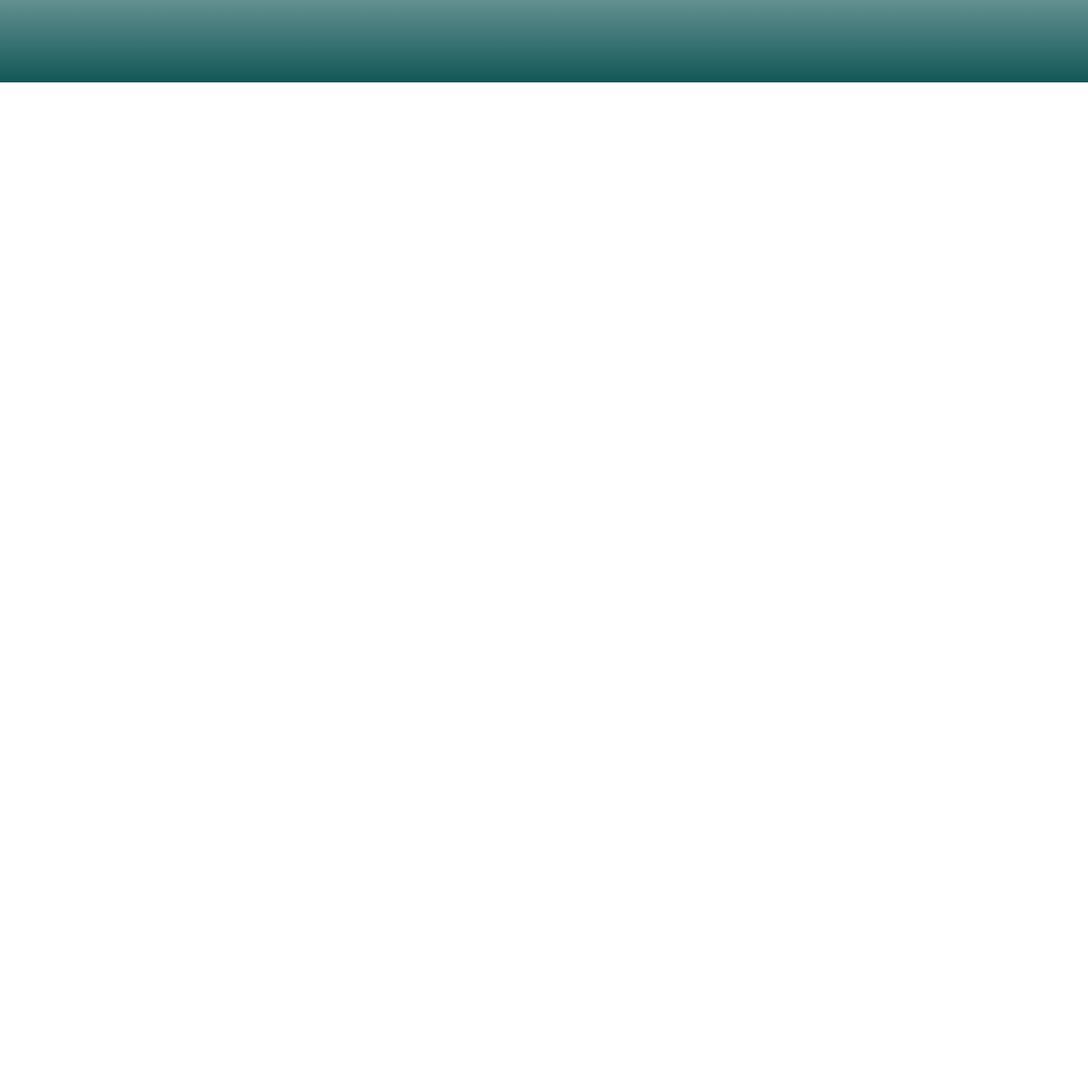
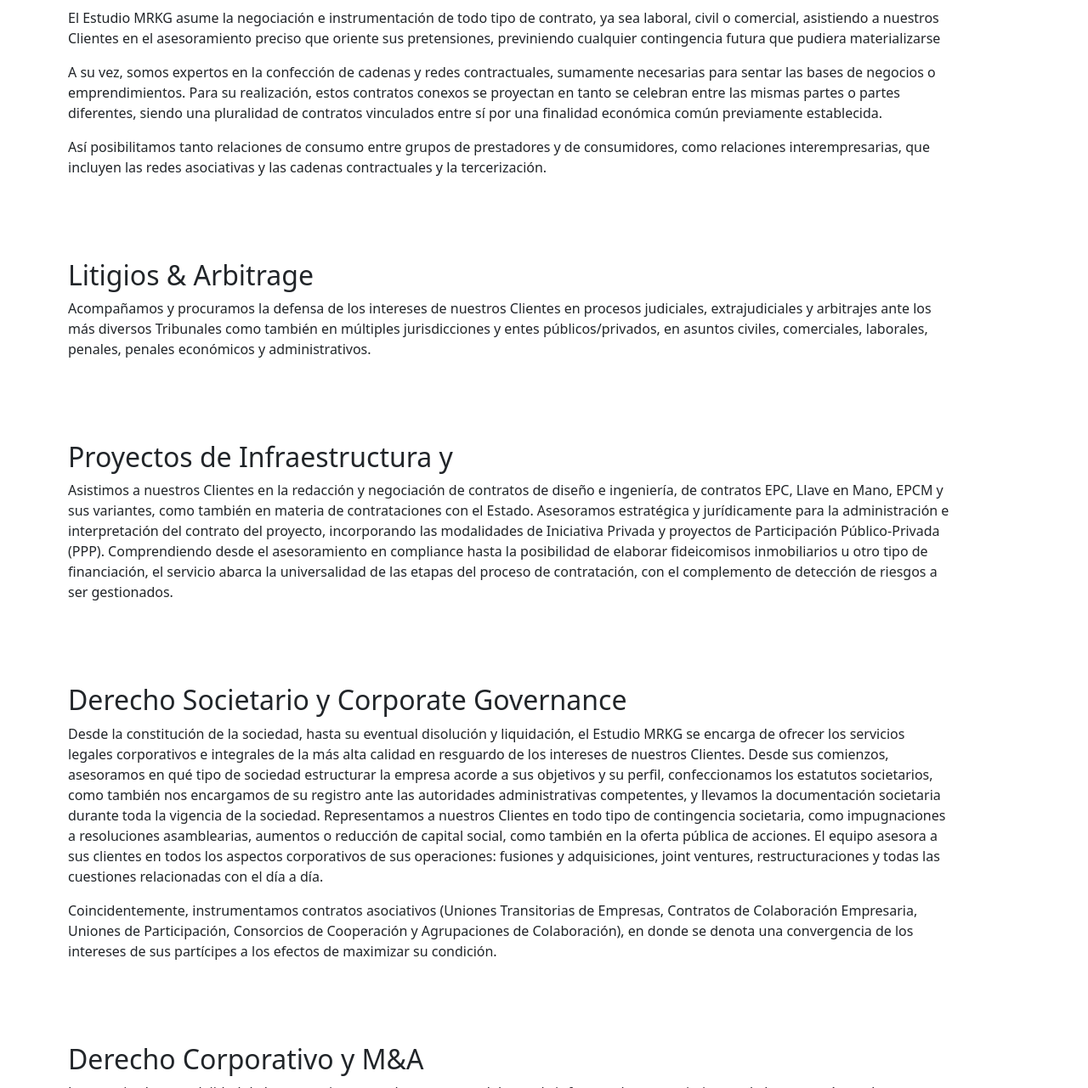
Before and after one commit to ValenZalazar3/Abogados-MRKG, a website: page html/areasdepractica.html in a window 1280 px wide. Shown: the part 1267-2548 px from the top of the page at 85% size. Before the commit the page ends 1364 px from the top, so only its background shows below. Drawn offline with nearby package versions, Linux system fonts and the light colour scheme; grey boxes are pictures that could not be loaded.

Commit message:
correcciones

```diff
--- a/estilo.scss
+++ b/estilo.scss
@@ -133,3 +133,14 @@
     border-radius: 2rem;
     transform: scale(1.8);
 }
+
+
+
+/*--------------------------ESTILOS AREAS DE PRACTICA*/
+
+.capractica{
+    width: 70rem;
+    padding-left: 5rem;
+    padding-top: 5rem;
+
+}
--- a/html/areasdepractica.html
+++ b/html/areasdepractica.html
@@ -14,6 +14,8 @@
 </head>
 
 <body>
+
+    <!------------------HEADER-->
     <nav class="navbar navbar-expand-lg navbar-dark bg-dark">
         <div class="container-fluid">
             <a class="navbar-brand" href="../index.html"><img src="../img/logo.png" alt="logo" class="logo"></a>
@@ -56,9 +58,11 @@
         </nav>
     </nav>
 
-    <h1>Conoce Nuestras Areas de Practica</h1>
 
-    <div>
+    <!-----------------AREAS DE PRACTICA TEXTO-->
+    <h1 class="tituloAP">Conoce Nuestras Areas de Practica</h1>
+
+    <div class="capractica">
         <h2>Gestión y prevención de conflictos</h2>
         <p>El sector empresario, que comprende desde una sociedad aislada a un grupo económico, se ve obstaculizado
             diariamente con conflictos de toda índole, que atentan contra el desarrollo pacífico de su actividad. Es que
@@ -71,7 +75,7 @@
             que permiten a nuestros Clientes alcanzar sus objetivos sin mayores inconvenientes.</p>
     </div>
 
-    <div>
+    <div class="capractica">
         <h2>Asesoramiento laboral empresario</h2>
         <p>Contamos con un departamento dedicado exclusivamente al asesoramiento laboral de
             empresas, que aborda tanto la faz individual como colectiva del derecho del trabajo. Brindamos
@@ -84,7 +88,7 @@
             los intereses de nuestros clientes.</p>
     </div>
 
-    <div>
+    <div class="capractica">
         <h2>Asesoramiento Start UP y PyMES</h2>
         <p>La génesis de un flamante emprendimiento no puede materializarse sin antes dar
             cumplimiento de diversos y complejos requerimientos legales. Nuestros abogados se encargan de todo
@@ -97,17 +101,39 @@
     </div>
 
 
-    <div>
-        <h2> Contratos</h2>
-        <p> El Estudio MRKG asume la negociación e instrumentación de todo tipo de contrato, ya sea laboral, civil o
+    <div class="capractica">
+        <h2 class="titapractica"> Contratos</h2>
+        <p class="parfapractica"> El Estudio MRKG asume la negociación e instrumentación de todo tipo de contrato, ya sea laboral, civil o
             comercial, asistiendo a nuestros Clientes en el asesoramiento preciso que oriente sus pretensiones,
             previniendo cualquier contingencia futura que pudiera materializarse</p>
-        <p> A su vez, somos expertos en la confección de cadenas y redes contractuales, sumamente necesarias para sentar
+        <p class="parfapractica"> A su vez, somos expertos en la confección de cadenas y redes contractuales, sumamente necesarias para sentar
             las bases de negocios o emprendimientos. Para su realización, estos contratos conexos se proyectan en tanto
             se celebran entre las mismas partes o partes diferentes, siendo una pluralidad de contratos vinculados entre
             sí por una finalidad económica común previamente establecida.</p>
-        <p> Así posibilitamos tanto relaciones de consumo entre grupos de prestadores y de consumidores, como relaciones
+        <p class="parfapractica"> Así posibilitamos tanto relaciones de consumo entre grupos de prestadores y de consumidores, como relaciones
             interempresarias, que incluyen las redes asociativas y las cadenas contractuales y la tercerización.</p>
+    </div>
+
+    <div class="capractica">
+        <h2 class="titapractica"> Litigios & Arbitrage </h2>
+        <p class="parfapractica">Acompañamos y procuramos la defensa de los intereses de nuestros Clientes en procesos judiciales, extrajudiciales y arbitrajes ante los más diversos Tribunales como también en múltiples jurisdicciones y entes públicos/privados, en asuntos civiles, comerciales, laborales, penales, penales económicos y administrativos.</p>
+    </div>
+
+    <div class="capractica">
+        <h2 class="titapractica"> Proyectos de Infraestructura y </h2>
+        <p class="parfapractica"> Asistimos a nuestros Clientes en la redacción y negociación de contratos de diseño e ingeniería, de contratos EPC, Llave en Mano, EPCM y sus variantes, como también en materia de contrataciones con el Estado. Asesoramos estratégica y jurídicamente para la administración e interpretación del contrato del proyecto, incorporando las modalidades de Iniciativa Privada y proyectos de Participación Público-Privada (PPP). Comprendiendo desde el asesoramiento en compliance hasta la posibilidad de elaborar fideicomisos inmobiliarios u otro tipo de financiación, el servicio abarca la universalidad de las etapas del proceso de contratación, con el complemento de detección de riesgos a ser gestionados.</p>
+    </div>
+
+    <div class="capractica">
+        <h2 class="titapractica"> Derecho Societario y Corporate Governance</h2>
+        <p class="parfapractica">Desde la constitución de la sociedad, hasta su eventual disolución y liquidación, el Estudio MRKG se encarga de ofrecer los servicios legales corporativos e integrales de la más alta calidad en resguardo de los intereses de nuestros Clientes. Desde sus comienzos, asesoramos en qué tipo de sociedad estructurar la empresa acorde a sus objetivos y su perfil, confeccionamos los estatutos societarios, como también nos encargamos de su registro ante las autoridades administrativas competentes, y llevamos la documentación societaria durante toda la vigencia de la sociedad. Representamos a nuestros Clientes en todo tipo de contingencia societaria, como impugnaciones a resoluciones asamblearias, aumentos o reducción de capital social, como también en la oferta pública de acciones. El equipo asesora a sus clientes en todos los aspectos corporativos de sus operaciones: fusiones y adquisiciones, joint ventures, restructuraciones y todas las cuestiones relacionadas con el día a día.</p>
+        <p class="parfapractica"> Coincidentemente, instrumentamos contratos asociativos (Uniones Transitorias de Empresas, Contratos de Colaboración Empresaria, Uniones de Participación, Consorcios de Cooperación y Agrupaciones de Colaboración), en donde se denota una convergencia de los intereses de sus partícipes a los efectos de maximizar su condición.</p>
+    </div>
+
+    <div class="capractica">
+        <h2 class="titapractica"> Derecho Corporativo y M&A</h2>
+        <p class="parfapractica"> La magnitud y complejidad de las operaciones que las empresas deben cubrir frente a los requerimientos de la economía moderna desbordaron las posibilidades de las sociedades aisladamente consideradas. En ese contexto nace el fenómeno de la llamada “concentración empresaria”, que remite a los vínculos que se crean entre empresarios para poder llevar a cabo de modo eficaz esos emprendimientos, lo que implica que habitualmente haya compañías que adquieran a otras empresas. En estos casos, nuestro equipo en MRKG brinda el asesoramiento preciso para cada caso concreto y acompaña a nuestros Clientes en las diferentes transferencias patrimoniales a título universal y adquisiciones que se deben realizar. Estas operaciones solo se concretan tras el cumplimiento de un riguroso procedimiento legal conformado por varias etapas, en las que en su totalidad nuestro equipo procura asegurar tanto la protección de los derechos de los socios y la gestión de contingencias con los terceros involucrados.</p>
+        <p class="parfapractica"> Por otro lado, ofrecemos la realización del Due Diligence correspondiente, lo que implica un proceso de investigación, recopilación y análisis de la información, por el cual nuestro equipo emite un informe con recomendaciones sobre los riesgos y oportunidades del potencial negocio a ser adquirido/invertido, además de conclusiones objetivas sobre el estado de situación patrimonial, financiera, legal, laboral y fiscal de la empresa. Es decir, facilitamos todos los aspectos necesarios para comprender el funcionamiento de la empresa a adquirir o en la cual invertir, como también la empresa que absorberá la compañía de nuestro Cliente, y a identificar con claridad las contingencias y los riesgos de la adquisición</p>
     </div>
 
 
```
Also changed, not shown: estilo.css, 1 other file.
